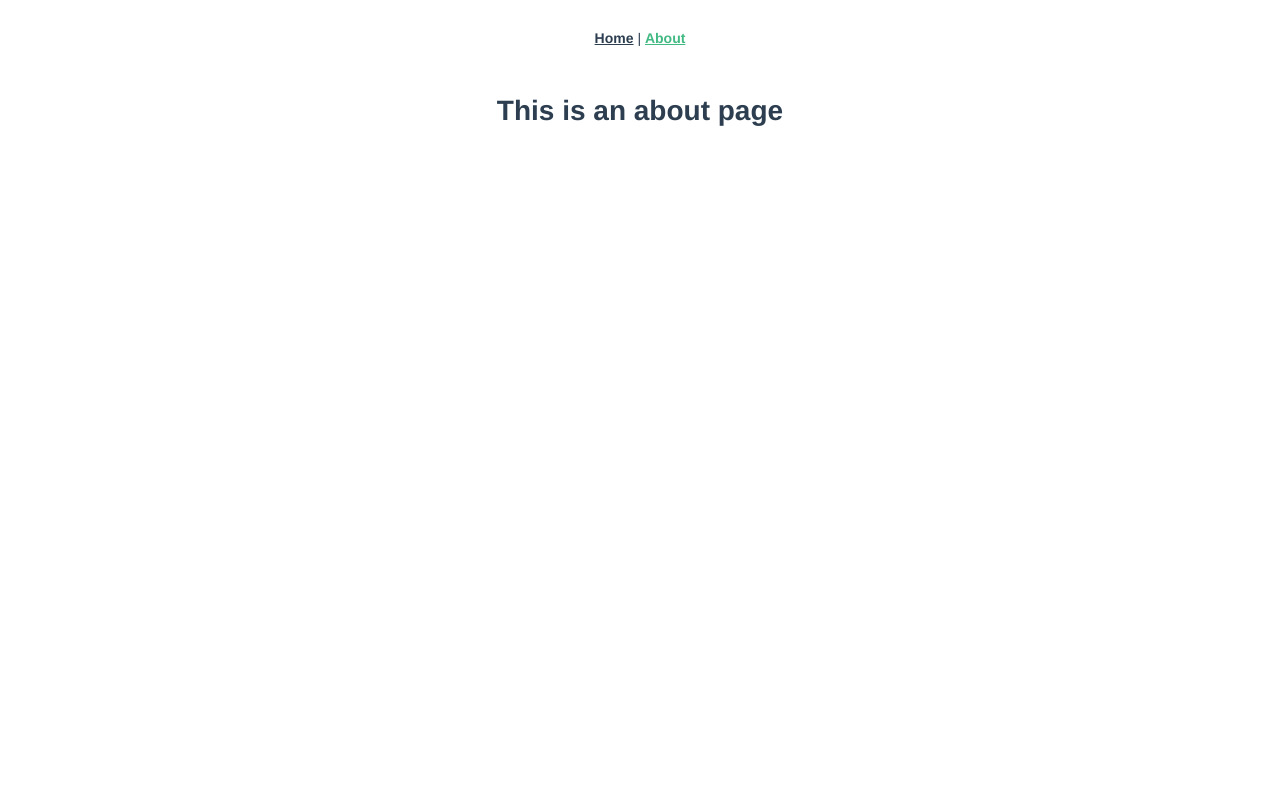
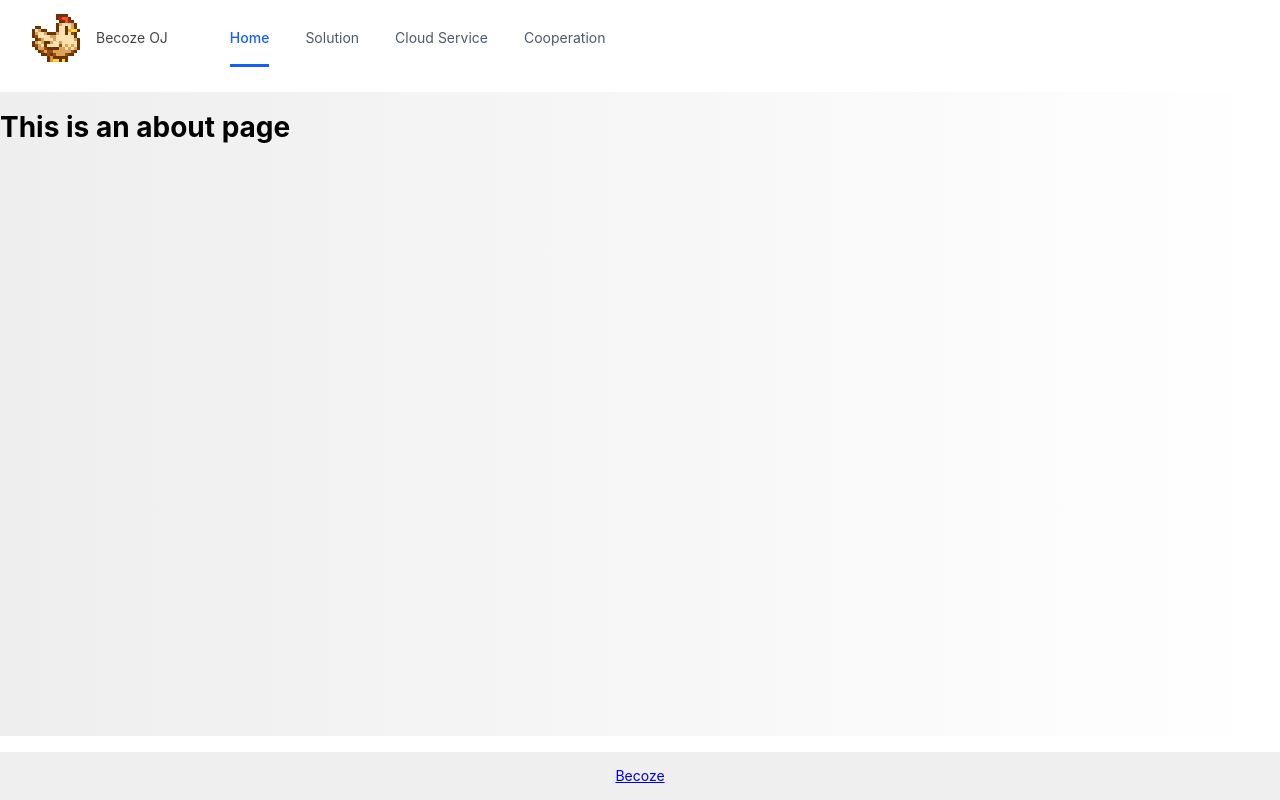
Before and after one commit to becoze/NickCode-Frontend, a Vue app: page /about in a window 1280 px wide. Built offline with nearby package versions, Linux system fonts and the light colour scheme.

Commit message:
feat: style basic layout and components

```diff
--- a/src/App.vue
+++ b/src/App.vue
@@ -1,30 +1,17 @@
 <template>
-  <nav>
-    <router-link to="/">Home</router-link> |
-    <router-link to="/about">About</router-link>
-  </nav>
-  <router-view />
+  <div id="app">
+    <BasicLayout />
+  </div>
 </template>
 
 <style>
 #app {
-  font-family: Avenir, Helvetica, Arial, sans-serif;
-  -webkit-font-smoothing: antialiased;
-  -moz-osx-font-smoothing: grayscale;
-  text-align: center;
-  color: #2c3e50;
-}
-
-nav {
-  padding: 30px;
-}
-
-nav a {
-  font-weight: bold;
-  color: #2c3e50;
-}
-
-nav a.router-link-exact-active {
-  color: #42b983;
 }
 </style>
+<script setup lang="ts">
+import BasicLayout from "@/layouts/BasicLayout.vue";
+
+// export default {
+//   components: { BasicLayout },
+// };
+</script>
--- /dev/null
+++ b/src/components/GlobalHeader.vue
@@ -0,0 +1,39 @@
+<template>
+  <div id="globalHeader">
+    <a-menu mode="horizontal" :default-selected-keys="['1']">
+      <a-menu-item
+        key="0"
+        :style="{ padding: 0, marginRight: '38px' }"
+        disabled
+      >
+        <div class="title-bar">
+          <img class="logo" src="../assets/Stardew_Chicken.png" />
+          <div class="title">Becoze OJ</div>
+        </div>
+      </a-menu-item>
+      <a-menu-item key="1">Home</a-menu-item>
+      <a-menu-item key="2">Solution</a-menu-item>
+      <a-menu-item key="3">Cloud Service</a-menu-item>
+      <a-menu-item key="4">Cooperation</a-menu-item>
+    </a-menu>
+  </div>
+</template>
+
+<script setup lang="ts"></script>
+
+<!-- Add "scoped" attribute to limit CSS to this component only -->
+<style scoped>
+.title-bar {
+  display: flex;
+  align-items: center;
+}
+
+.logo {
+  height: 48px;
+}
+
+.title {
+  color: #444;
+  margin-left: 16px;
+}
+</style>
--- /dev/null
+++ b/src/layouts/BasicLayout.vue
@@ -0,0 +1,44 @@
+<template>
+  <div id="basiclayout">
+    <a-layout style="min-height: 100vh">
+      <a-layout-header class="header">
+        <GlobalHeader />
+      </a-layout-header>
+
+      <a-layout-content class="content">
+        <router-view />
+      </a-layout-content>
+
+      <a-layout-footer class="footer">
+        <a href="https://becoze.github.io/wiki" target="_blank"> Becoze </a>
+      </a-layout-footer>
+    </a-layout>
+  </div>
+</template>
+
+<style scoped>
+#basiclayout {
+}
+
+#basiclayout .header {
+  background: #42b983;
+  margin-bottom: 16px;
+}
+
+#basiclayout .content {
+  background: linear-gradient(to right, #eee, #fff);
+  margin-bottom: 16px;
+}
+
+#basiclayout .footer {
+  background: #efefef;
+  padding: 16px;
+  position: sticky;
+  left: 0;
+  right: 0;
+  text-align: center;
+}
+</style>
+<script setup lang="ts">
+import GlobalHeader from "@/components/GlobalHeader.vue";
+</script>
```
Also changed, not shown: src/assets/Stardew_Chicken.png (added).
